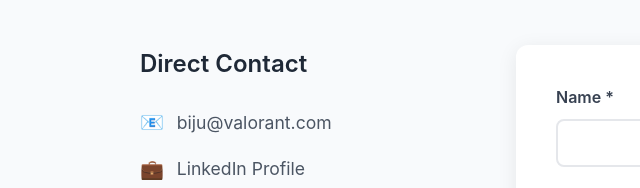
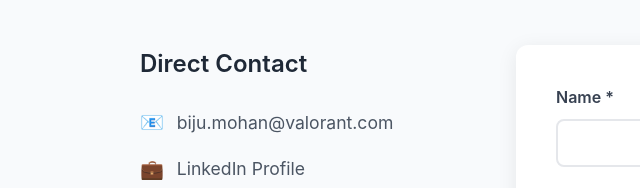
Before and after one commit to biju-mohan/Personal-Website, a plain HTML site: page index.html in a window 1280 px wide. Shown: the part 4451-4639 px from the top of the page, 0-640 px from the left. Drawn offline with Linux system fonts and the light colour scheme.

Commit message:
Update email address to biju.mohan@valorant.com

```diff
--- a/index.html
+++ b/index.html
@@ -229,7 +229,7 @@
                         <h3>Direct Contact</h3>
                         <div class="contact-item">
                             <span class="contact-icon">📧</span>
-                            <span>biju@valorant.com</span>
+                            <span>biju.mohan@valorant.com</span>
                         </div>
                         <div class="contact-item">
                             <span class="contact-icon">💼</span>
@@ -288,7 +288,7 @@
                 <div class="footer-links">
                     <a href="#" class="footer-link">LinkedIn</a>
                     <a href="#" class="footer-link">Resume</a>
-                    <a href="mailto:biju@valorant.com" class="footer-link">Email</a>
+                    <a href="mailto:biju.mohan@valorant.com" class="footer-link">Email</a>
                 </div>
             </div>
         </div>
```
